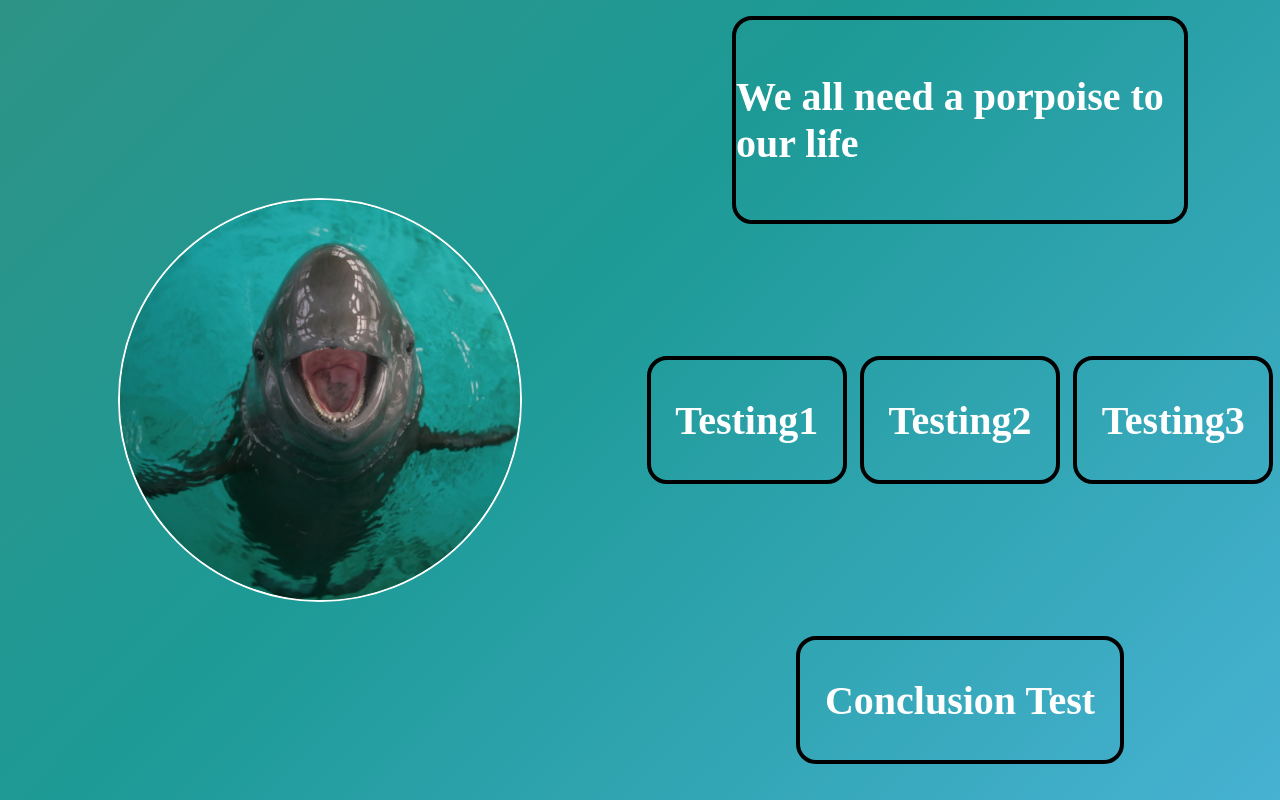
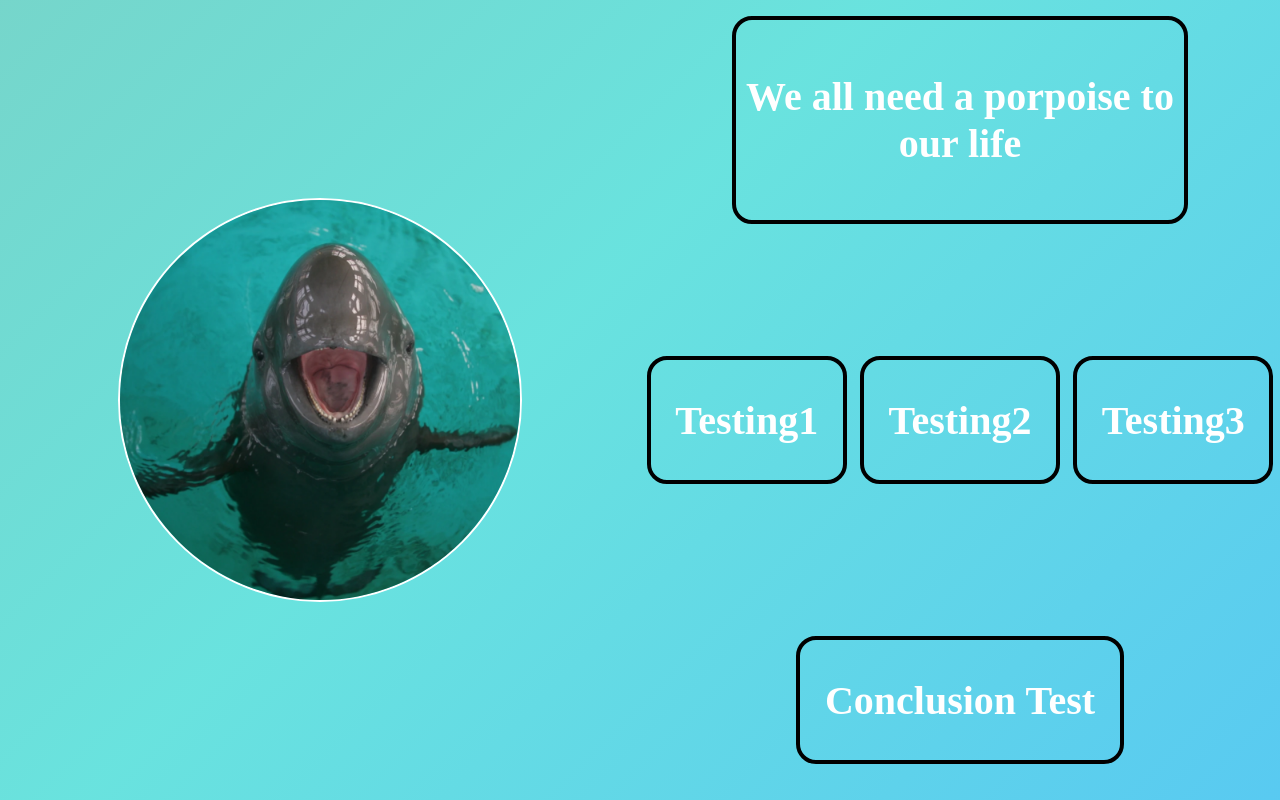
Before and after one commit to LeoMcNTI/End_Project, a plain HTML site: page index.html in a window 1280 px wide. Drawn offline with Linux system fonts and the light colour scheme.

Commit message:
Fixed background gradient to not be as messy and more consistent

```diff
--- a/style.css
+++ b/style.css
@@ -65,6 +65,7 @@ h1:hover {
   display: flex;
   justify-content: center;
   align-items: center;
+  text-align: center;
 }
 .Large_Item_Box{
   border: 0.5dvh;
@@ -78,6 +79,7 @@ h1:hover {
   display: flex;
   justify-content: center;
   align-items: center;
+  text-align: center;
 }
 .Item_Box:hover{
   font-weight: bold;
@@ -159,7 +161,7 @@ h1:hover {
   /* width: 400dvh;
   height: 400dvh; */
   color: #fff;
-  background: linear-gradient(-45deg, #363732, #53D8FB, #66C3FF, #1d9a96, #448972 );
+  background: linear-gradient(-45deg, hsl(72, 5%, 65%), hsl(192, 95%, 65%), hsl(204, 100%, 65%), hsl(178, 68%, 65%), hsl(160, 34%, 65%) );
   /* background: linear-gradient(-45deg, #ccff00, #6200ff, #04ff00, #ffb300, #ff0000 ); Rainbow Gradient because funny :D */
   background-size: 400% 400%;
   animation: Gradient 5s forwards infinite;
```
